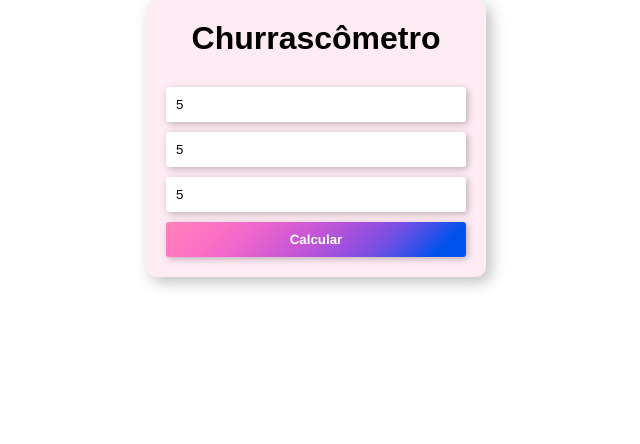
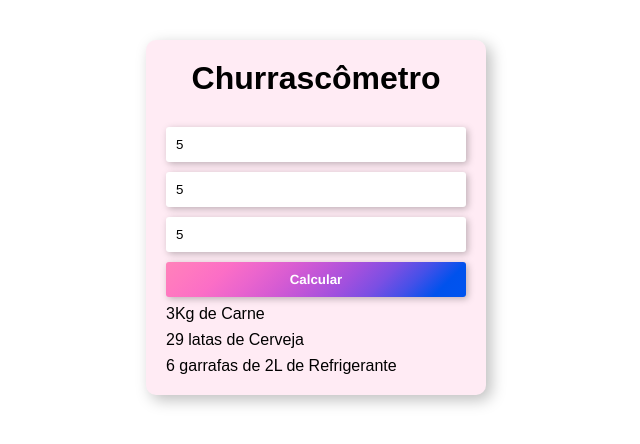
Before and after one commit to Nazareth98/CHURRASCOMETRO, a plain HTML site: page index.html in a window 1280 px wide. Both pictures are taken after typing "5", "5", "5" into the empty fields and a click on the button "Calcular". Shown: the whole page, without its empty margins (324-964 px from the left). Drawn offline with Linux system fonts and the light colour scheme.

Commit message:
Projeto finalizado
Script funcionando

```diff
--- a/scripts.js
+++ b/scripts.js
@@ -18,8 +18,15 @@ function calcular(){
     let duracao = inputDuracao.value
 
 
-    let qtdTotalCarne = carnePP(duracao) * adultos + (carne(duracao)/2 * criancas)
-    console.log(qtdTotalCarne)
+    let qtdTotalCarne = carnePP(duracao) * adultos + (carnePP(duracao)/2 * criancas)
+    let qtdTotalCerveja = cervejaPP(duracao) * adultos
+    let qtdTotalBebidas = bebidasPP(duracao) * adultos + (bebidasPP(duracao)/2 * criancas)
+
+
+    resultado.innerHTML = `<p>${qtdTotalCarne/1000}Kg de Carne</p>`
+    resultado.innerHTML += `<p>${Math.ceil(qtdTotalCerveja/355)} latas de Cerveja</p>`
+    resultado.innerHTML += `<p>${Math.ceil(qtdTotalBebidas/2000)} garrafas de 2L de Refrigerante</p>`
+
 }
 
 function carnePP(duracao) {
@@ -29,3 +36,19 @@ function carnePP(duracao) {
         return 400
     }
 }
+
+function cervejaPP(duracao) {
+    if (duracao >= 6) {
+        return 1200
+    } else {
+        return 2000
+    }
+}
+
+function bebidasPP(duracao) {
+    if (duracao >= 6) {
+        return 1000
+    } else {
+        return 1500
+    }
+}
--- a/style.css
+++ b/style.css
@@ -8,6 +8,7 @@
 
 #container {
     margin: auto;
+    margin-top: 40px;
     max-width: 300px;
     text-align: center;
     padding: 20px;
@@ -39,3 +40,8 @@ button {
 h1 {
     margin-bottom: 20px;
 }
+
+p {
+    text-align: left;
+    margin-top: 8px;
+}
```
